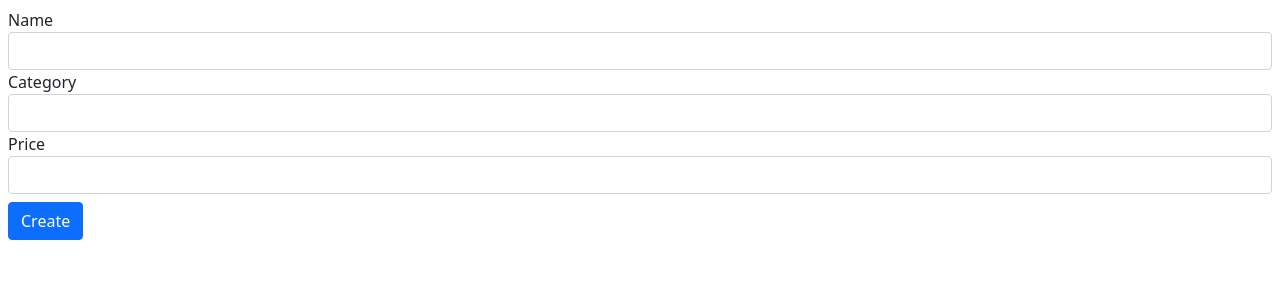
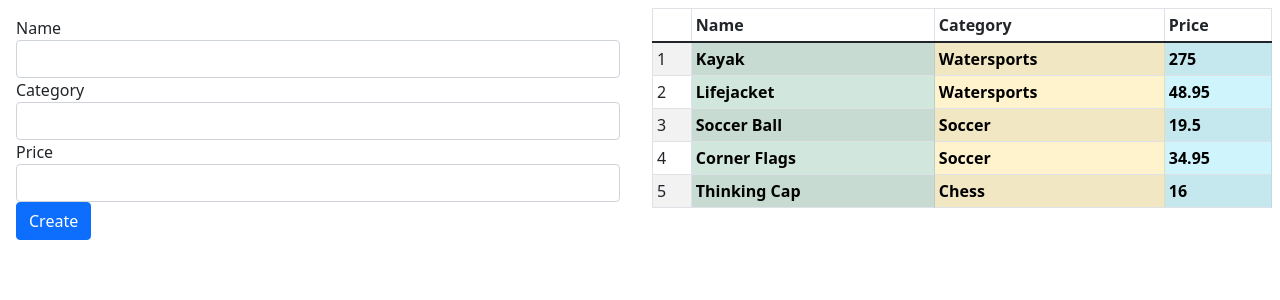
Before and after one commit to nmulder-dev/example, an Angular app: page / in a window 1280 px wide. Shown: the top 300 px of the page. Built offline with nearby package versions, Linux system fonts and the light colour scheme.

Commit message:
attribute directives

```diff
--- a/src/app/app.module.ts
+++ b/src/app/app.module.ts
@@ -6,10 +6,12 @@
 
 import { ProductComponent } from './component';
 import { FormsModule } from '@angular/forms'
+import { PaAttrDirective } from './attr.directive';
 
 @NgModule({
   declarations: [
-    ProductComponent
+    ProductComponent,
+    PaAttrDirective
   ],
   imports: [
     BrowserModule,
--- /dev/null
+++ b/src/app/attr.directive.ts
@@ -0,0 +1,11 @@
+import { Directive, ElementRef, Attribute } from "@angular/core";
+
+@Directive({
+    selector: "[pa-attr]",
+})
+export class PaAttrDirective {
+
+    constructor(element: ElementRef, @Attribute("pa-attr-class") bgClass: string) {
+        element.nativeElement.classList.add(bgClass || "table-success", "fw-bold");
+    }
+}
--- a/src/app/component.ts
+++ b/src/app/component.ts
@@ -1,88 +1,23 @@
-import { Component } from '@angular/core';
-import { Model } from './repository.model';
-import { Product } from './product.model';
-import { NgModel, ValidationErrors, NgForm } from '@angular/forms';
-
+import { Component } from "@angular/core";
+import { Model } from "./repository.model";
+import { Product } from "./product.model";
 @Component({
     selector: "app",
     templateUrl: "template.html"
 })
 export class ProductComponent {
     model: Model = new Model();
-
     getProduct(key: number): Product | undefined {
         return this.model.getProduct(key);
     }
-
     getProducts(): Product[] {
-        console.log("getProducts invoked");
         return this.model.getProducts();
     }
-
-    // selectedProduct: string | undefined;
-
-    // getSelected(product: Product): boolean {
-    //     return product.name == this.selectedProduct;
-    // }
-
-    // handleInputEvent(ev: Event) {
-    //     if (ev.target instanceof HTMLInputElement) {
-    //         this.selectedProduct = ev.target.value;
-    //     }
-    // }
-
     newProduct: Product = new Product();
-
-    get jsonProduct() {
-        return JSON.stringify(this.newProduct);
+    addProduct(p: Product) {
+        this.model.saveProduct(p);
     }
-
-    addProduct(p: Product) {
-        console.log("New Product: " + this.jsonProduct);
-    }
-
-    getMessages(errs: ValidationErrors | null, name: string): string[] {
-        let messages: string[] = [];
-        for (let errorName in errs) {
-            switch (errorName) {
-                case "required":
-                    messages.push(`You must enter a ${name}`);
-                    break;
-                case "minlength":
-                    messages.push(`A ${name} must be at least
-                    ${errs['minlength'].requiredLength} characters`);
-                    break;
-                case "pattern":
-                    messages.push(`The ${name} contains illegal characters`);
-                    break;
-            }
-        }
-        return messages;
-    }
-
-    getValidationMessages(state: NgModel, thingName?: string) {
-        let thing: string = state.path?.[0] ?? thingName;
-        return this.getMessages(state.errors, thing);
-    }
-
-    formSubmitted: boolean = false;
-
-    submitForm(form: NgForm) {
-        this.formSubmitted = true;
-        if (form.valid) {
-            this.addProduct(this.newProduct);
-            this.newProduct = new Product();
-            form.resetForm();
-            this.formSubmitted = false;
-        }
-    }
-
-    getFormValidationMessages(form: NgForm): string[] {
-        let messages: string[] = [];
-        Object.keys(form.controls).forEach(k => {
-            this.getMessages(form.controls[k].errors, k)
-                .forEach(m => messages.push(m));
-        });
-        return messages;
+    submitForm() {
+        this.addProduct(this.newProduct);
     }
 }
--- a/src/app/template.html
+++ b/src/app/template.html
@@ -1,42 +1,39 @@
-<div class="p-2">
-    <form #form="ngForm" (ngSubmit)="submitForm(form)">
-        <div class="bg-danger text-white p-2 mb-2"
-        *ngIf="formSubmitted && form.invalid">
-            There are problems with the form
-            <ul>
-                <li *ngFor="let error of getFormValidationMessages(form)">
-                    {{ error }}
-                </li>
-            </ul>
-        </div>
-
+<div class="row p-2">
+    <div class="col-6">
+        <form class="m-2" (ngSubmit)="submitForm()">
             <div class="form-group">
                 <label>Name</label>
-            <input class="form-control"
-                name="name"
-                [(ngModel)]="newProduct.name"
-                #name="ngModel"
-                required
-                minlength="5"
-                pattern="^[A-Za-z ]+$" />
+                <input class="form-control" name="name" [(ngModel)]="newProduct.name" />
             </div>
-
             <div class="form-group">
                 <label>Category</label>
-            <input class="form-control" name="category"
-            [(ngModel)]="newProduct.category" required />
+                <input class="form-control" name="category" [(ngModel)]="newProduct.category" />
             </div>
-
             <div class="form-group">
                 <label>Price</label>
-            <input class="form-control" name="price"
-            [(ngModel)]="newProduct.price" required type="number" />
+                <input class="form-control" name="price" [(ngModel)]="newProduct.price" />
             </div>
-
-        <button class="btn btn-primary mt-2" type="submit"
-            [disabled]="formSubmitted && form.invalid"
-            [class.btn-secondary]="formSubmitted && form.invalid">
-            Create
-        </button>
+            <button class="btn btn-primary" type="submit">Create</button>
         </form>
     </div>
+    <div class="col">
+        <table class="table table-sm table-bordered table-striped">
+            <thead>
+            <tr>
+                <th></th>
+                <th>Name</th>
+                <th>Category</th>
+                <th>Price</th>
+            </tr>
+        </thead>
+        <tbody>
+            <tr *ngFor="let item of getProducts(); let i = index">
+                <td>{{i + 1}}</td>
+                <td pa-attr>{{item.name}}</td>
+                <td pa-attr pa-attr-class="table-warning">{{item.category}}</td>
+                <td pa-attr pa-attr-class="table-info">{{item.price}}</td>
+            </tr>
+        </tbody>
+        </table>
+    </div>
+</div>
```
Also changed, not shown: 1 other file (tests, documents, lock files or other folders). Lines whose indentation alone changed are shown as unchanged.
